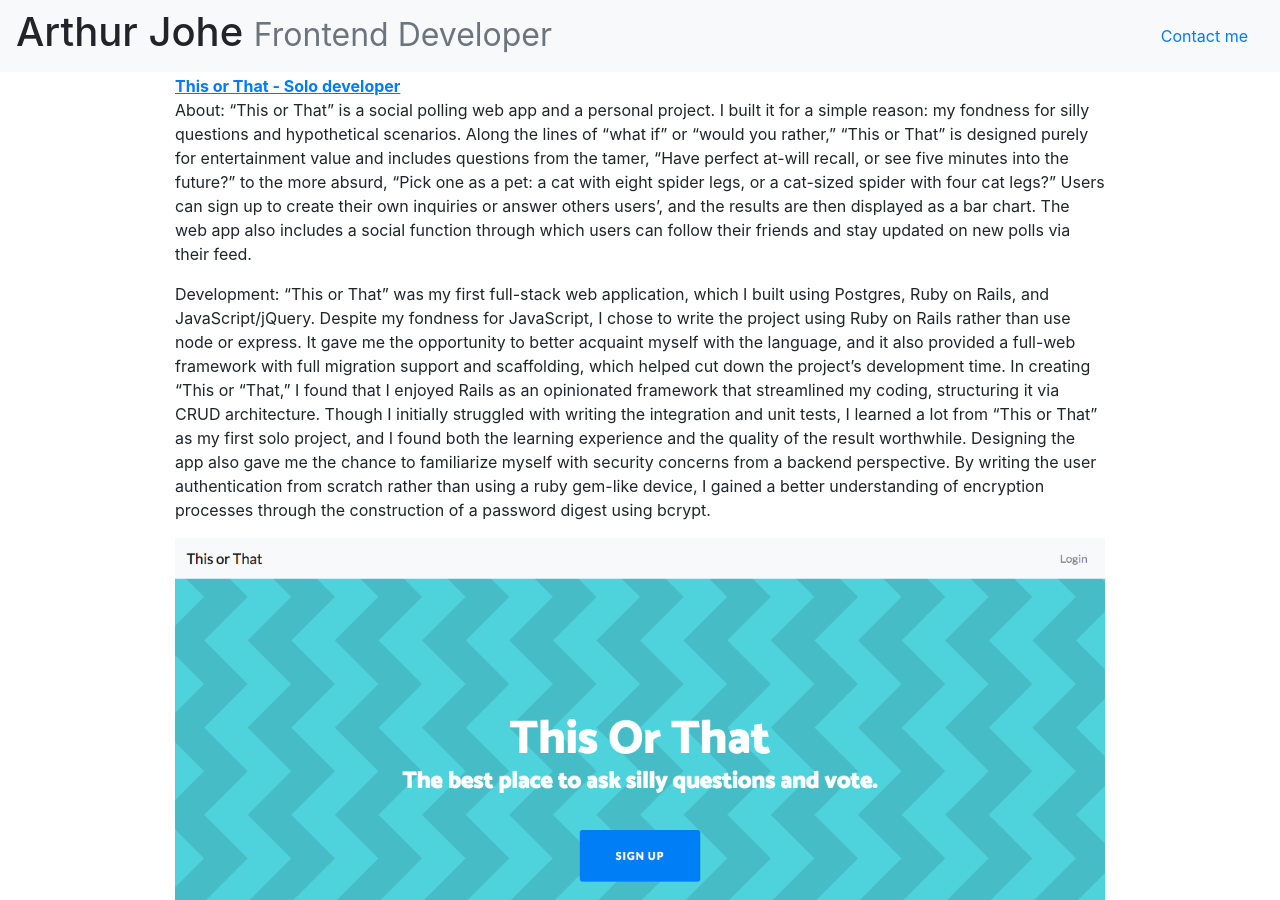
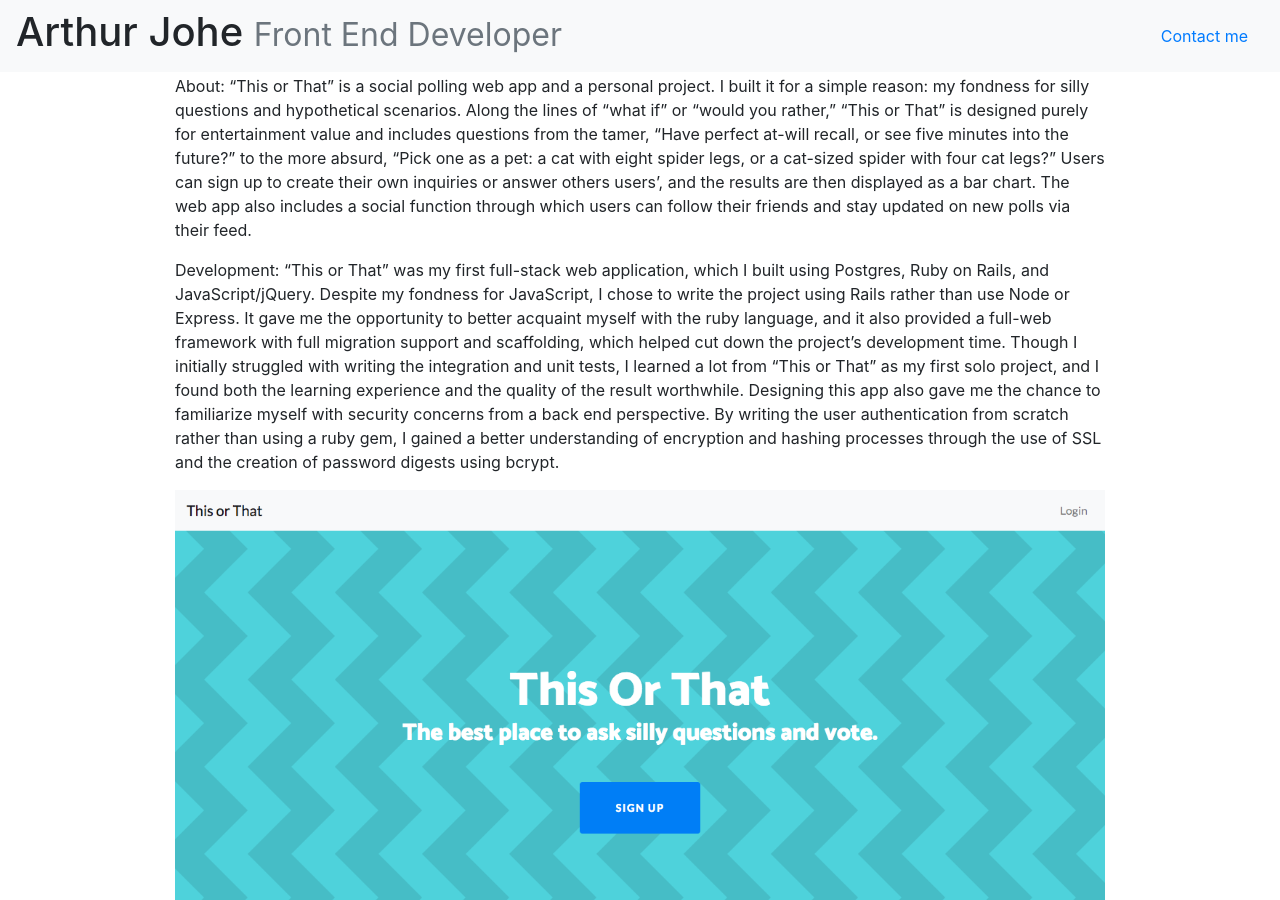
Before and after one commit to AJohe/AJohe.github.io, a Jekyll site: the page built from index.html, in a window 1280 px wide and 900 px high, scrolled down 1909 px. Built offline with Jekyll 4.4.1, drawn with Linux system fonts in a browser that asks for light colours; nearby versions of some CDN libraries; some of the changed text lies outside the part shown.

Commit message:
fix project descriptions and minor typos

```diff
--- a/_layouts/home.html
+++ b/_layouts/home.html
@@ -13,7 +13,7 @@
     <nav class="navbar fixed-top navbar-light bg-light">
         <h1>
             Arthur Johe
-            <small class="text-muted">Frontend Developer</small>
+            <small class="text-muted">Front End Developer</small>
           </h1>
           <a href="mailto:arthur.johe@gmail.com" class="nav-link">Contact me</a>
       </nav>
--- a/index.html
+++ b/index.html
@@ -35,9 +35,8 @@
      Meanwhile, Tavern’s social aspect allows users to follow others with similar tastes, providing an easy, less expensive way to gauge how they might feel about their next bottle,
      as well as learn about different distilleries and expand their knowledge through what others are drinking.
   </p>
-<p>My Role: With a team of three other developers, I co-created Tavern using Git version control and was responsible for Tavern’s frontend development.
-   I built the UX/UI using Reactjs for its efficiency concerning data visualization, and using React’s virtual Dom, I wrote several component building blocks in order to create responsive web pages that require no reloading.
-   As a huge fan of JSX, I used JavaScript in the HTML, my personal favorite for its intuitive feel and adaptability.
+<p>My Role: With a team of three other developers, I co-created Tavern using React, GraphQL, and Apollo. I was responsible for Tavern’s frontend development.
+   I built the UX/UI using Reactjs for its use of reusable components and JSX, I was able to create responsive web pages that require no reloading.
    I chose Apollo to handle state management and to make graphQL queries and mutations. To best fit our ideal aesthetic, I used react-semantic-ui, bootstrap 4, and Chart.js, amongst various other libraries.
 
 </p>
@@ -80,13 +79,13 @@
    The web app also includes a social function through which users can follow their friends and stay updated on new polls via their feed.
 </p>
 <p>Development: “This or That” was my first full-stack web application, which I built using Postgres, Ruby on Rails, and JavaScript/jQuery. Despite my fondness for JavaScript,
-   I chose to write the project using Ruby on Rails rather than use node or express. It gave me the opportunity to better acquaint myself with the language,
+   I chose to write the project using Rails rather than use Node or Express. It gave me the opportunity to better acquaint myself with the ruby language,
    and it also provided a full-web framework with full migration support and scaffolding, which helped cut down the project’s development time.
-   In creating “This or “That,” I found that I enjoyed Rails as an opinionated framework that streamlined my coding, structuring it via CRUD architecture.
+
    Though I initially struggled with writing the integration and unit tests,
    I learned a lot from “This or That” as my first solo project, and I found both the learning experience and the quality of the result worthwhile.
-   Designing the app also gave me the chance to familiarize myself with security concerns from a backend perspective. By writing the user authentication from scratch rather than using a ruby gem-like device,
-   I gained a better understanding of encryption processes through the construction of a password digest using bcrypt.
+   Designing this app also gave me the chance to familiarize myself with security concerns from a back end perspective. By writing the user authentication from scratch rather than using a ruby gem,
+   I gained a better understanding of encryption and hashing processes through the use of SSL and the creation of password digests using bcrypt.
 </p>
 <img src="assets/this_or_that_home.png" class="this-or-that-screenshot img-fluid">
 </div>
@@ -117,7 +116,7 @@
 <h3 class="mt-5">Certifications</h3>
 <div class="row">
   <div class="col">
-    <strong>Free Code Camp Frontend Certification</strong>
+    <strong>Free Code Camp Front End Certification</strong>
     <br>
     <img class="img-fluid" src="/assets/frontend.png" />
 
@@ -140,8 +139,8 @@
     <li>jQuery</li>
   </ul>
   <ul class="skills-list middle">
-    <li>mobX</li>
-    <li>mobX state tree</li>
+    <li>MobX</li>
+    <li>MobX State Tree</li>
     <li>Redux</li>
   </ul>
   <ul class="skills-list">
```
Also changed, not shown: 2 other files.
